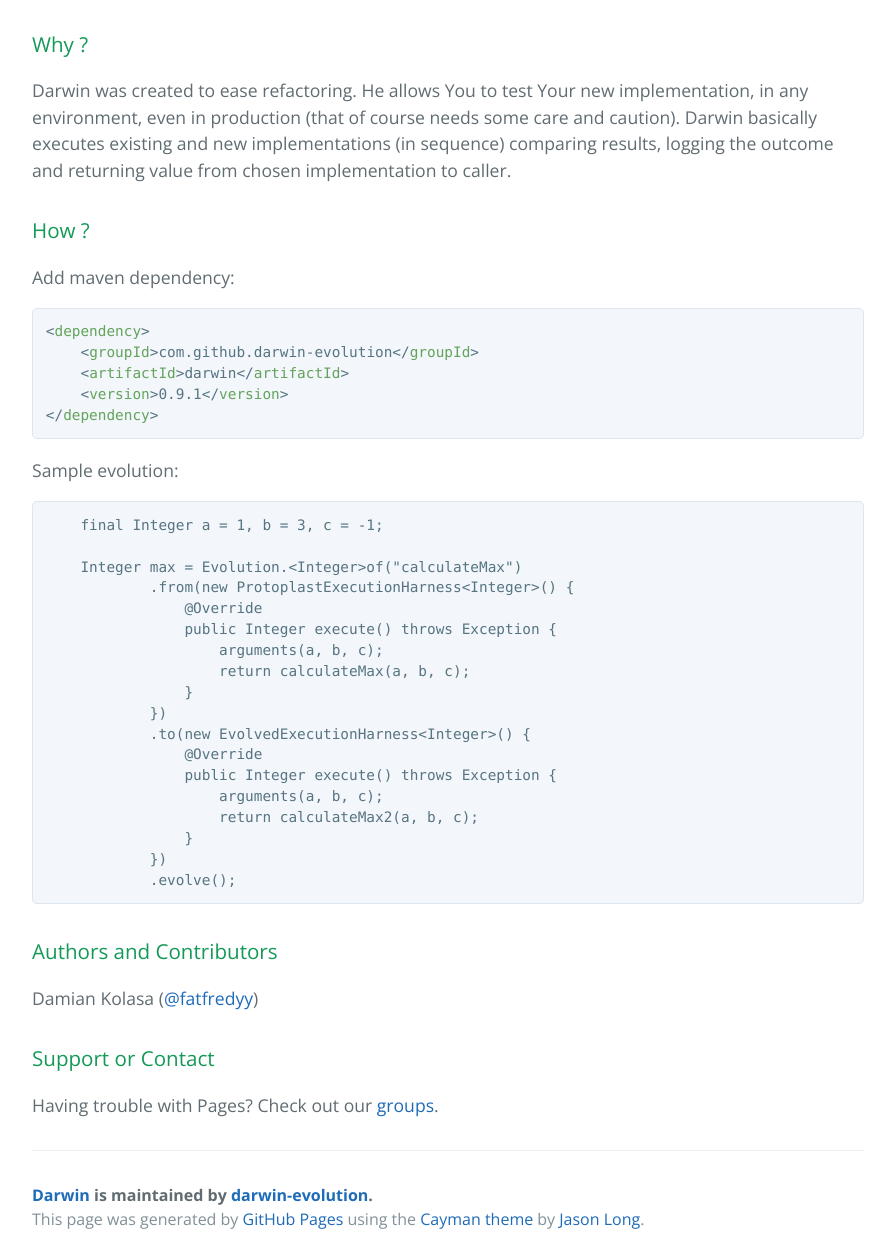
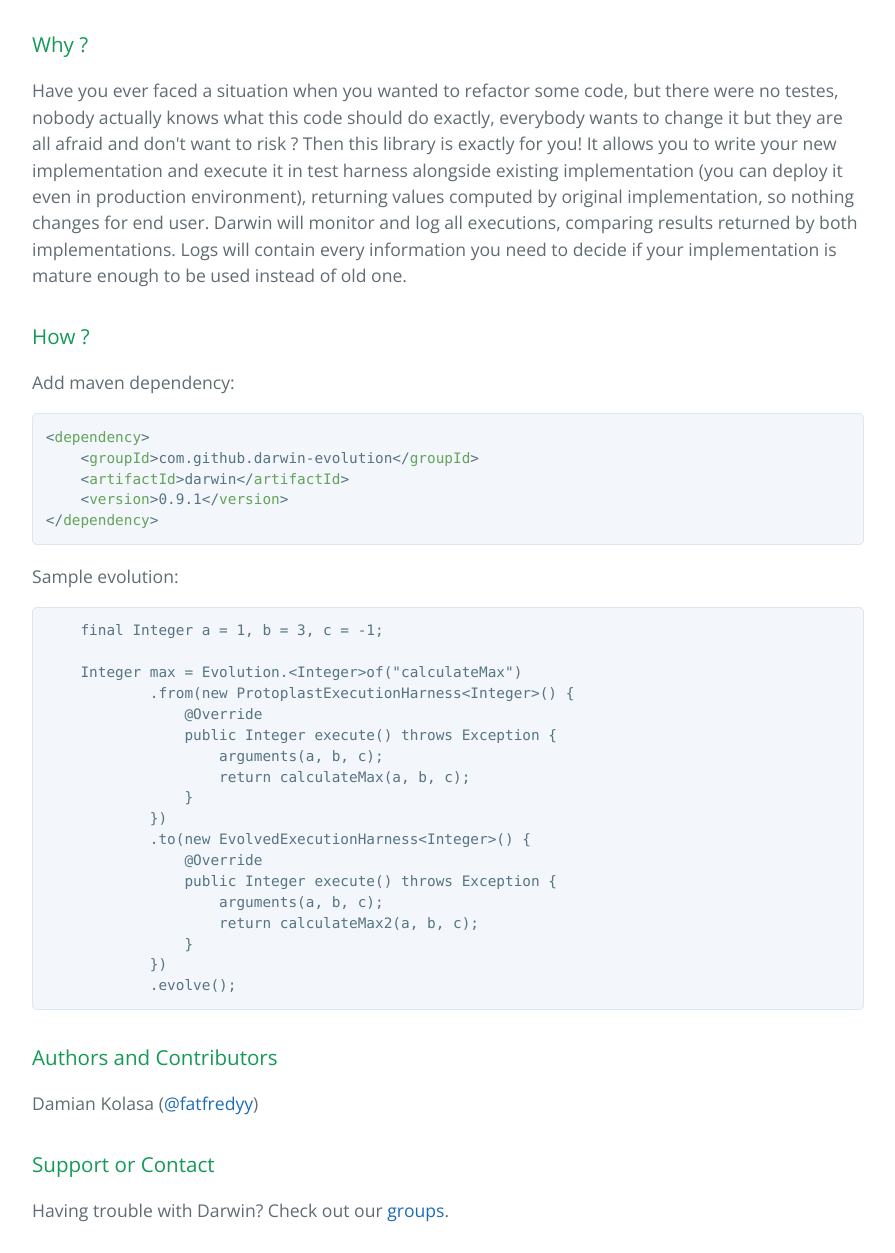
Before and after one commit to darwin-evolution/darwin, a plain HTML site: page index.html in a window 1280 px wide. Shown: the part 724-1977 px from the top of the page, without its empty margins (192-1087 px from the left). Drawn offline with nearby package versions, Linux system fonts and the light colour scheme.

```diff
--- a/index.html
+++ b/index.html
@@ -25,7 +25,14 @@
 <h3>
 <a id="why-" class="anchor" href="#why-" aria-hidden="true"><span aria-hidden="true" class="octicon octicon-link"></span></a>Why ?</h3>
 
-<p>Darwin was created to ease refactoring. He allows You to test Your new implementation, in any environment, even in production (that of course needs some care and caution). Darwin basically executes existing and new implementations (in sequence) comparing results, logging the outcome and returning value from chosen implementation to caller.</p>
+<p>Have you ever faced a situation when you wanted to refactor some code, but there were no testes, nobody
+actually knows what this code should do exactly, everybody wants to change it but they are all afraid
+and don't want to risk ? Then this library is exactly for you! It allows you to write your new implementation
+and execute it in test harness alongside existing implementation (you can deploy it even in production environment),
+returning values computed by original implementation, so nothing changes for end user.
+Darwin will monitor and log all executions, comparing results returned by both implementations.
+Logs will contain every information you need to decide if your implementation is mature enough to be used instead
+of old one.</p>
 
 <h3>
 <a id="how-" class="anchor" href="#how-" aria-hidden="true"><span aria-hidden="true" class="octicon octicon-link"></span></a>How ?</h3>
@@ -68,7 +75,7 @@
 <h3>
 <a id="support-or-contact" class="anchor" href="#support-or-contact" aria-hidden="true"><span aria-hidden="true" class="octicon octicon-link"></span></a>Support or Contact</h3>
 
-<p>Having trouble with Pages? Check out our <a href="https://groups.google.com/d/forum/darwin-evolution">groups</a>.</p>
+<p>Having trouble with Darwin? Check out our <a href="https://groups.google.com/d/forum/darwin-evolution">groups</a>.</p>
 
       <footer class="site-footer">
         <span class="site-footer-owner"><a href="https://github.com/darwin-evolution/darwin">Darwin</a> is maintained by <a href="https://github.com/darwin-evolution">darwin-evolution</a>.</span>
```
Also changed, not shown: params.json (+1 -1 lines).
